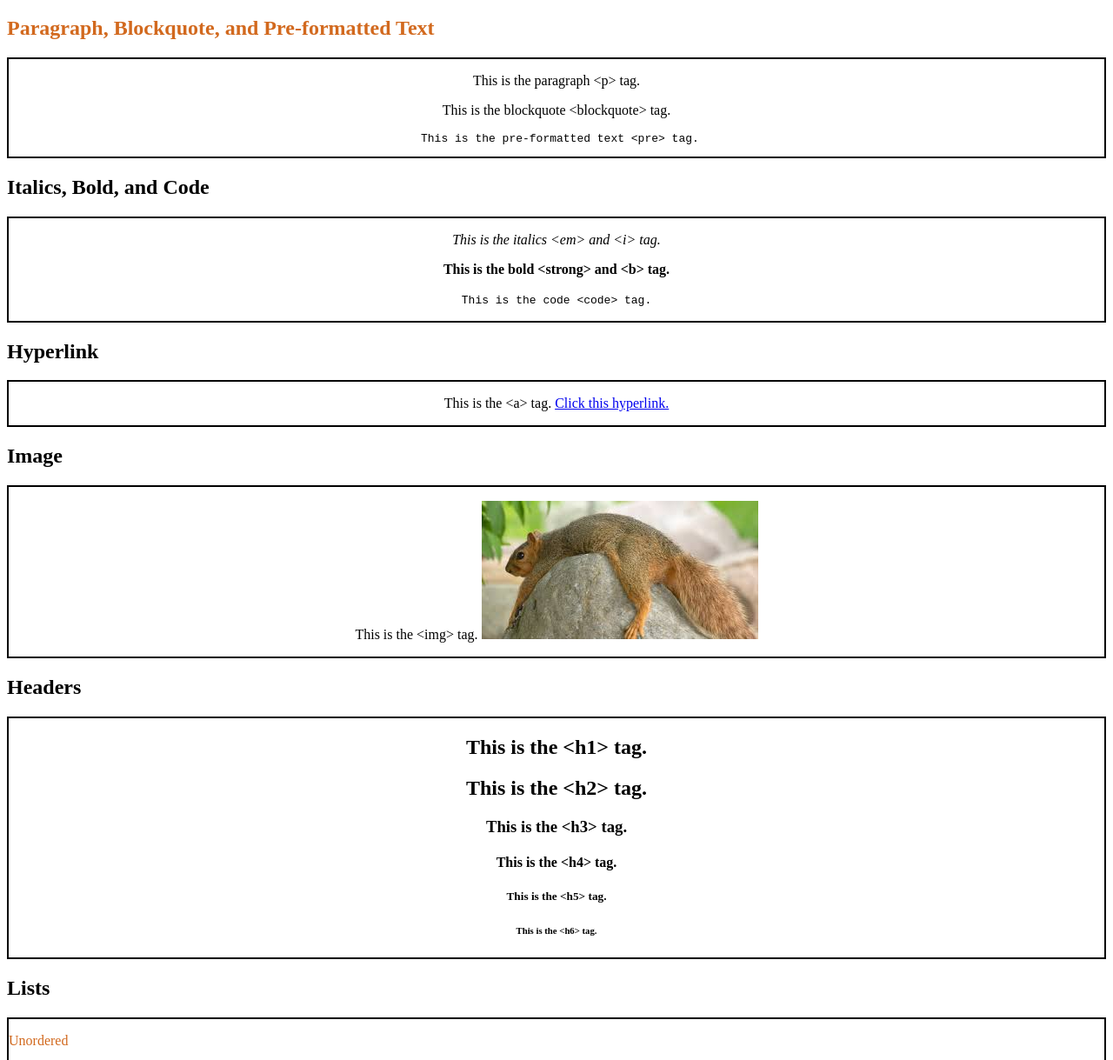
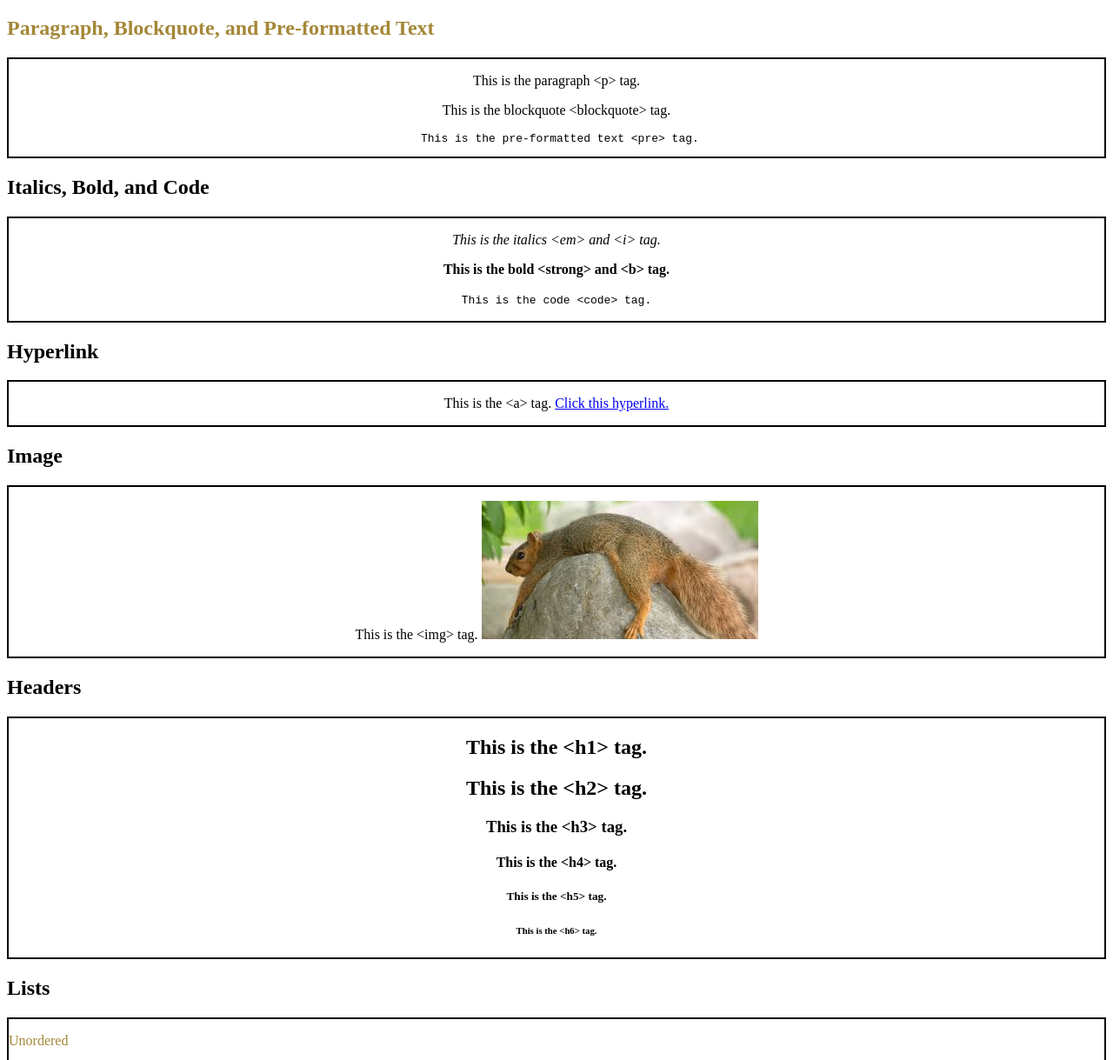
Before and after one commit to gwvandoren/milestones-html, a plain HTML site: page basic-tags-style.html in a window 1280 px wide. Shown: the part 61-1280 px from the top of the page at 87% size. Drawn offline with Linux system fonts and the light colour scheme.

Commit message:
fr finished css stuff

```diff
--- a/basic-tags-style.html
+++ b/basic-tags-style.html
@@ -7,11 +7,11 @@
   <title> Gwen's HTML and CSS Milestones </title>
   <style>
     .color{
-      color: chocolate;
+      color: #a48737;
     }
 
     #block-level-text > h2{
-      color: chocolate;
+      color: #a48737;
     }
 
     .border{
```
